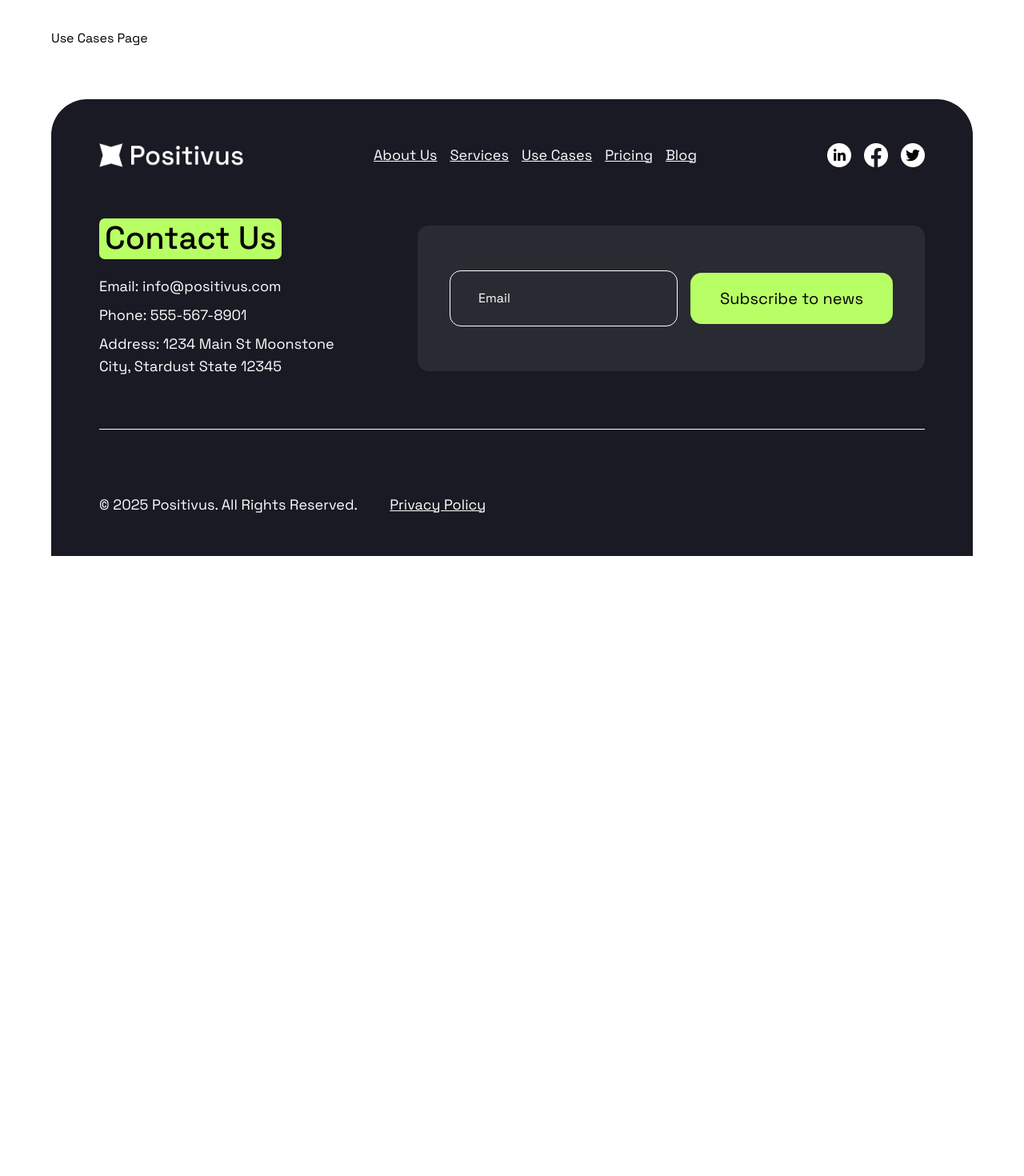
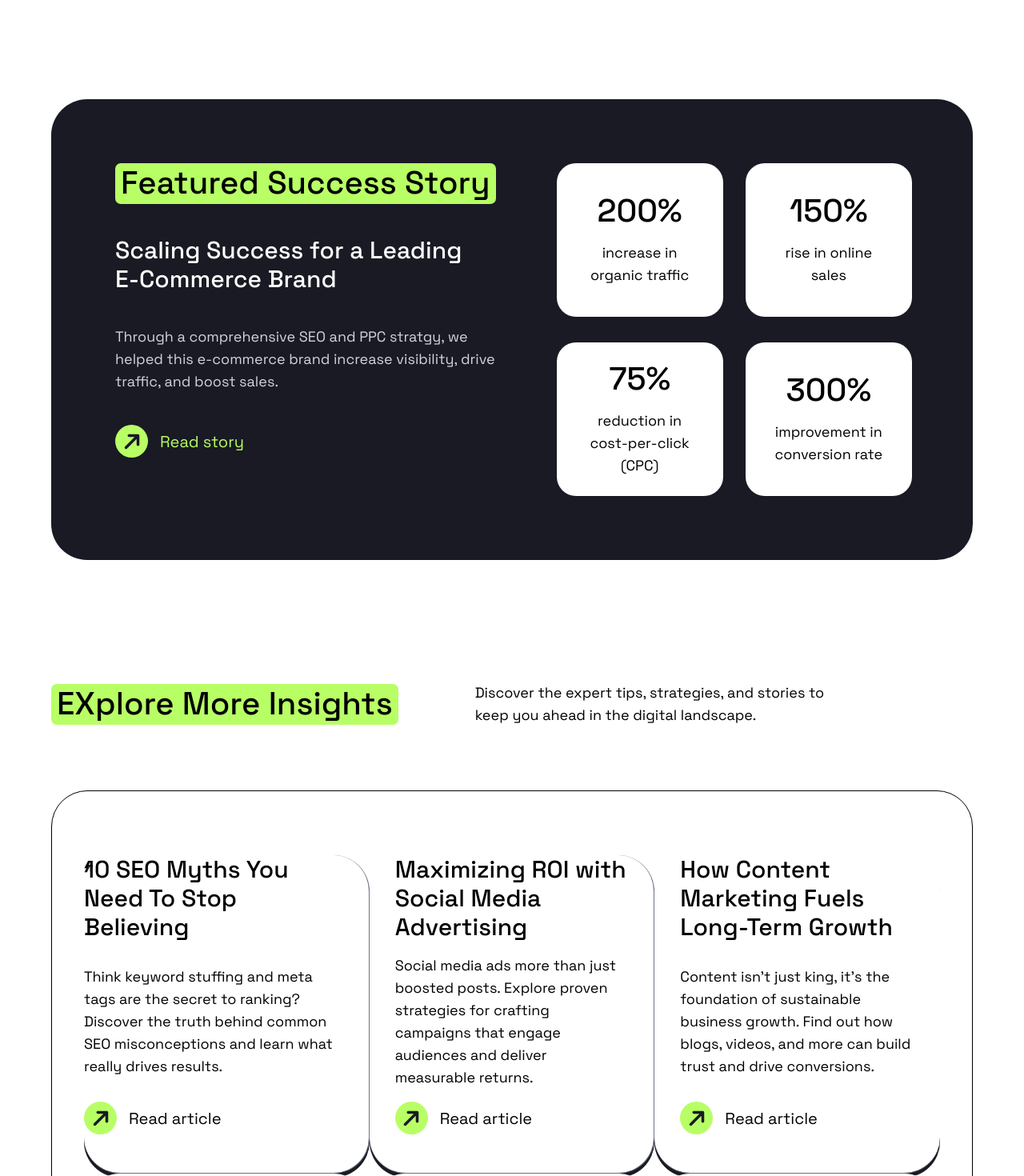
Before and after one commit to hervezossou/positivus-site, a Next.js app: page /use-cases in a window 1280 px wide. Shown: the part 140-1610 px from the top of the page at 80% size. Before the commit the page ends 835 px from the top, so only its background shows below. Built offline with nearby package versions, Linux system fonts and the light colour scheme.

Commit message:
update(use-cases): added data and update use-case page file

```diff
--- a/app/lib/data.ts
+++ b/app/lib/data.ts
@@ -318,3 +318,22 @@
         description: "Artificial Intelligence is transforming the way we target, analyze, and engage audiences. Discover how to leverage AI to stay competitive.",
     },
 ]
+
+export const featuredStory = [
+    {
+        title: "200%",
+        description: "increase in organic traffic"
+    },
+    {
+        title: "150%",
+        description: "rise in online sales"
+    },
+    {
+        title: "75%",
+        description: "reduction in cost-per-click (CPC)"
+    },
+    {
+        title: "300%",
+        description: "improvement in conversion rate"
+    }
+]
--- a/app/use-cases/page.tsx
+++ b/app/use-cases/page.tsx
@@ -1,5 +1,17 @@
+"use client"
+
+import { FeaturedStory } from "@/use-cases/sections/FeaturedStory"
+import { MoreArticles } from "@/blog/sections/MoreArticles"
+import { CallToAction } from "@/home/sections/CallToAction"
+import { TestimonialSection } from "@/home/sections/TestimonialSection"
+
 export default function Page() {
     return (
-        <main>Use Cases Page</main>
+        <>
+            <FeaturedStory />
+            <MoreArticles />
+            <TestimonialSection />
+            <CallToAction />
+        </>
     )
 }
```
